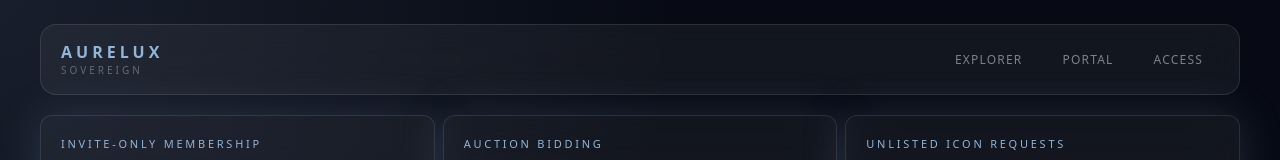
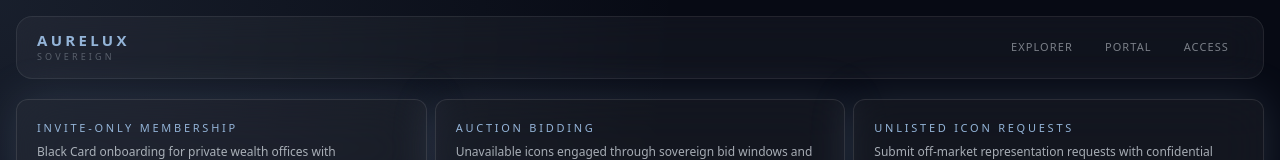
Before and after one commit to xsugax/ATA, a Next.js app in the folder frontend/: page / in a window 1280 px wide. Shown: the top 160 px of the page. Built offline with nearby package versions, Linux system fonts and the light colour scheme; no server answers.

Commit message:
design: navbar full inline styles - guaranteed rendering, logo left 3 links right

```diff
--- a/frontend/app/layout.js
+++ b/frontend/app/layout.js
@@ -9,7 +9,8 @@ export default function RootLayout({ children }) {
   return (
     <html lang="en">
       <body>
-        <div className="mx-auto min-h-screen max-w-[1600px] px-4 py-4 md:px-10 md:py-6">{children}</div>
+        <div style={{ maxWidth: "1600px", margin: "0 auto", padding: "16px" }}
+             className="md:px-10 md:py-6 min-h-screen">{children}</div>
       </body>
     </html>
   );
--- a/frontend/components/NavBar.js
+++ b/frontend/components/NavBar.js
@@ -2,7 +2,6 @@
 
 import Link from "next/link";
 import { usePathname } from "next/navigation";
-import clsx from "clsx";
 
 const links = [
   { href: "/explorer", label: "Explorer" },
@@ -14,26 +13,59 @@ export default function NavBar() {
   const pathname = usePathname();
 
   return (
-    <header className="glass mb-5 flex items-center justify-between rounded-2xl px-5 py-4">
-      <Link href="/" className="shrink-0 flex flex-col justify-center">
-        <p className="text-base font-semibold tracking-[0.25em] text-sovereign leading-snug">AURELUX</p>
-        <p className="text-[10px] tracking-[0.3em] text-platinum/35 uppercase">Sovereign</p>
+    <header style={{
+      display: "flex",
+      alignItems: "center",
+      justifyContent: "space-between",
+      padding: "14px 20px",
+      marginBottom: "20px",
+      background: "rgba(255,255,255,0.04)",
+      border: "1px solid rgba(255,255,255,0.08)",
+      borderRadius: "16px",
+      backdropFilter: "blur(20px)",
+    }}>
+      <Link href="/" style={{ textDecoration: "none", flexShrink: 0 }}>
+        <div style={{
+          fontSize: "15px",
+          fontWeight: 600,
+          letterSpacing: "0.22em",
+          color: "#94B4D8",
+          lineHeight: 1.2,
+        }}>AURELUX</div>
+        <div style={{
+          fontSize: "9px",
+          letterSpacing: "0.35em",
+          color: "rgba(230,236,244,0.3)",
+          textTransform: "uppercase",
+          marginTop: "1px",
+        }}>Sovereign</div>
       </Link>
-      <nav className="flex items-center gap-2">
-        {links.map((item) => (
+
+      <nav style={{ display: "flex", alignItems: "center", gap: "4px" }}>
+        {links.map((item) => {
+          const active = pathname === item.href;
+          return (
             <Link
               key={item.href}
               href={item.href}
-            className={clsx(
-              "rounded-lg px-4 py-2 text-xs uppercase tracking-widest transition whitespace-nowrap",
-              pathname === item.href
-                ? "bg-sovereign text-black font-semibold"
-                : "text-platinum/50 hover:text-platinum"
-            )}
+              style={{
+                textDecoration: "none",
+                fontSize: "11px",
+                letterSpacing: "0.1em",
+                textTransform: "uppercase",
+                padding: "7px 14px",
+                borderRadius: "8px",
+                whiteSpace: "nowrap",
+                transition: "all 0.2s",
+                background: active ? "#94B4D8" : "transparent",
+                color: active ? "#070A14" : "rgba(230,236,244,0.5)",
+                fontWeight: active ? 600 : 400,
+              }}
             >
               {item.label}
             </Link>
-        ))}
+          );
+        })}
       </nav>
     </header>
   );
```
Lines whose indentation alone changed are shown as unchanged.
